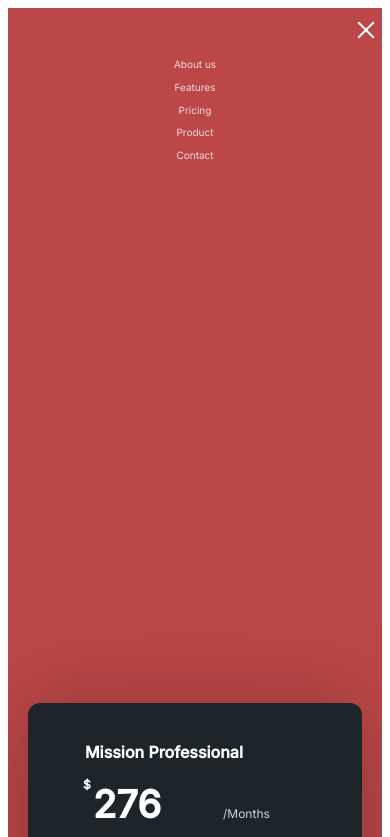
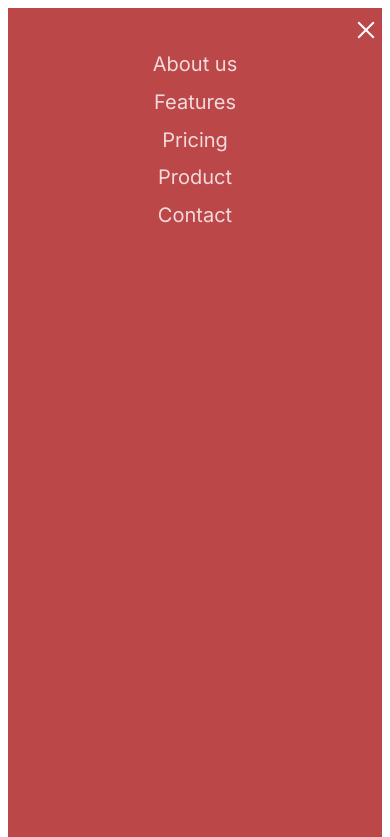
Before and after one commit to Sikor08/pricingPage, a website built with webpack: page src/index.html in a window 390 px wide. Both pictures are taken after a click on the element 366 px from the left and 32 px from the top of the page. Shown: the top 837 px of the page. Built offline with nearby package versions, Linux system fonts and the light colour scheme.

Commit message:
background added

```diff
--- a/src/index.html
+++ b/src/index.html
@@ -9,7 +9,6 @@
     <div class="container">
         <header>
             <div class="wrapper">
-
                 <div class="header-wrap">
                     <div class="logo">
                         <svg xmlns="http://www.w3.org/2000/svg" width="24" height="16" viewBox="0 0 24 16" fill="none">
@@ -37,11 +36,11 @@
                         <button class="btn sign-btn">Sign up</button>
                     </div>
                         <ul class="ham-list">
-                            <li class="nav-list-item">About us</li>
-                            <li class="nav-list-item">Features</li>
-                            <li class="nav-list-item">Pricing</li>
-                            <li class="nav-list-item">Product</li>
-                            <li class="nav-list-item">Contact</li>
+                            <li class="ham-list-item">About us</li>
+                            <li class="ham-list-item">Features</li>
+                            <li class="ham-list-item">Pricing</li>
+                            <li class="ham-list-item">Product</li>
+                            <li class="ham-list-item">Contact</li>
                         </ul>
                         <div class="ham-icon">
                             <span></span>
@@ -125,6 +124,5 @@
             </div>
         </main>
     </div>
-
 </body>
 </html>
--- a/src/index.js
+++ b/src/index.js
@@ -3,10 +3,18 @@ import './styles/styles.css';
 //ham-menu
 const hamIcon = document.querySelector('.ham-icon');
 const hamList = document.querySelector('.ham-list');
-
+const content = document.querySelector('.content');
+const container = document.querySelector('.container')
 hamIcon.addEventListener('click', () => {
     hamList.classList.toggle('ham-list__active');
     hamIcon.classList.toggle('ham-icon__active');
+    content.classList.toggle('ham-active');
+    if (hamList.classList.contains('ham-list__active')) {
+        container.style.background = '#BC4749'
+    } else {
+        container.style.background = 'revert-layer'
+
+    }
 })
 // card hover
 const card = document.querySelectorAll('.tariff-card');
--- a/src/styles/scssBlocks/_header.scss
+++ b/src/styles/scssBlocks/_header.scss
@@ -50,7 +50,6 @@
         padding: 5px 10px;
 
     }
-
 }
 .ham-list{
     display: none;
@@ -60,25 +59,33 @@
         display: flex;
         flex-direction: column;
         align-items: center;
-        gap: 10px;
+        gap: 25px;
         top: -120%;
         height: 100vh;
         right: 0;
         width: 100%;
         background-color: #BC4749;
         z-index: 2;
-        transition: ease-in-out .4s;
+        transition: ease-in-out .2s;
         padding: 50px 0;
         color: $text-color;
         :active {
             color: $text-marked-color;
             z-index: 10;
-
         }
         &__active{
             top: 0;
+            container{
+                width: 1100px;
+            }
         }
     }
+}
+.ham-list-item {
+    font-size: 20px;
+}
+.ham-active{
+    visibility: hidden;
 }
 .ham-icon {
 
--- a/src/styles/scssBlocks/_variables.scss
+++ b/src/styles/scssBlocks/_variables.scss
@@ -1,25 +1,12 @@
-.container{
-    background: #405847;
-    // opacity: 0.8;
-    // background: radial-gradient(153deg, #36603E 35.82%, #1E26C2 107.75%);
-    // box-shadow: 0px -9.631px 86.651px 0px rgba(0, 0, 0, 0.10), 0px 23.115px 240.782px 0px rgba(0, 0, 0, 0.05);
-    overflow: hidden;
-    position: relative;
-}
+//variables
 $tabletWidth : 1024px;
-
 $mobileWidth : 768px;
 $text-color: rgba(255, 255, 255, 0.8);
 $text-marked-color: #FFF;
-.wrapper {
-    max-width: 1210px;
-    margin: auto;
-}
-button{
-    cursor: pointer;
-}
+$fontFamily : Inter;
 @import url('https://fonts.googleapis.com/css2?family=Inter:wght@400;500&display=swap');
-$fontFamily : Inter;
+
+//mixins
 @mixin regTextStyle {
     color: $text-color;
     font-family: Inter, sans-serif;
@@ -38,3 +25,33 @@ $fontFamily : Inter;
   padding: 0;
   list-style: none
 }
+.container {
+    background: url(../img/wall1.png);
+    background-position: center;
+    overflow: hidden;
+    position: relative;
+    background-position-y: -210px;
+    background-repeat: no-repeat;
+    @media (max-width: $tabletWidth) {
+        background: url(../img/walt.png);
+        background-position-y: 0;
+
+        // background: url(/src/img/logo.png);
+    }
+
+    // 36603e
+}
+// @media (max-width: 1200px) {
+//     .container{
+//         background: none;
+//     }
+// }
+.wrapper {
+    max-width: 1210px;
+    margin: auto;
+
+}
+
+button{
+    cursor: pointer;
+}
```
Also changed, not shown: src/img/Vector383.png (added), src/img/walt.png (added), src/styles/styles.css, 2 other files.
